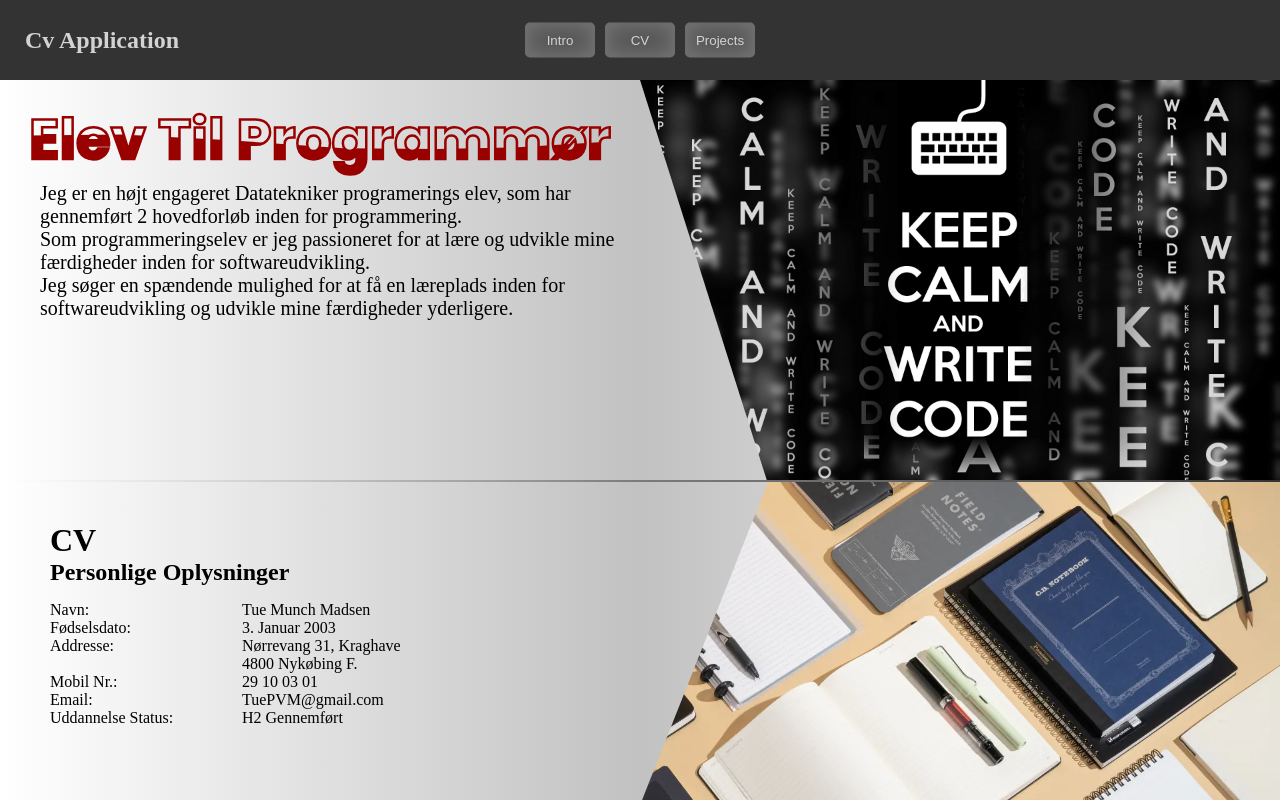
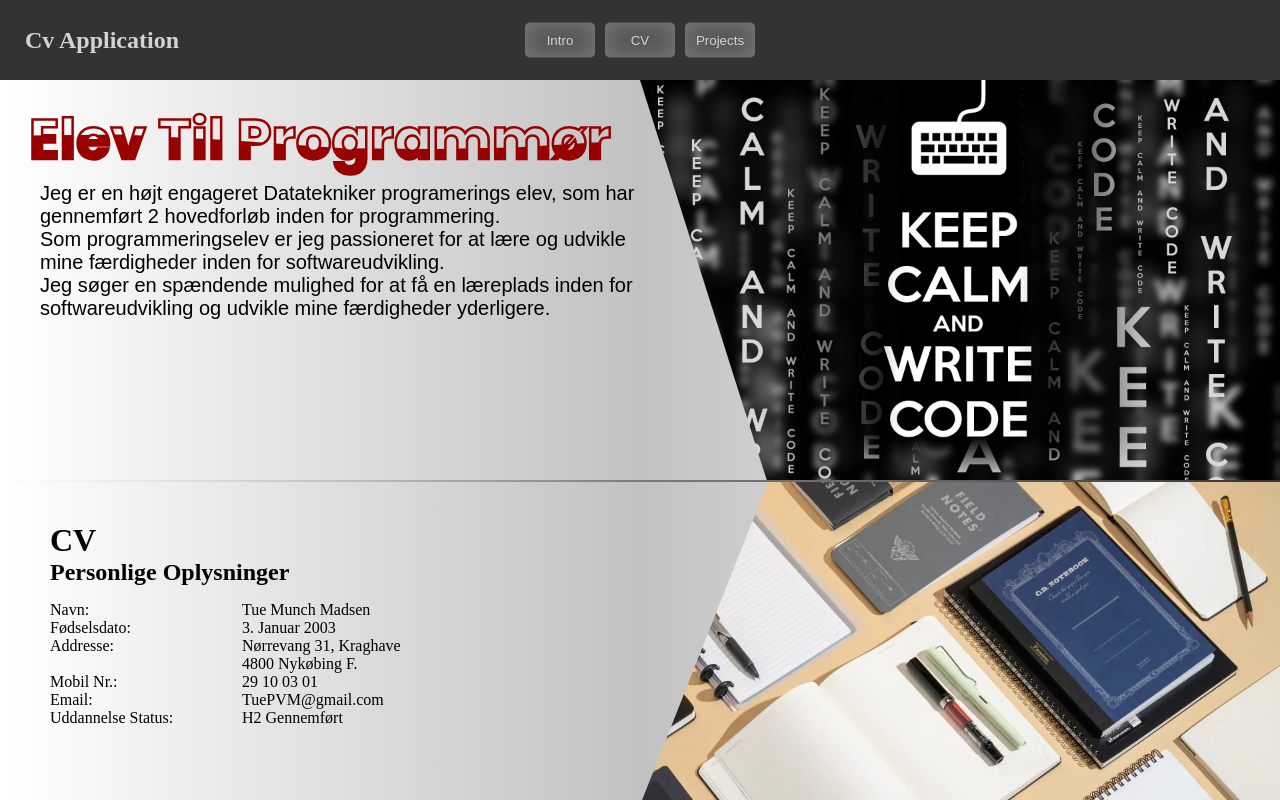
Before and after one commit to PandaOnCaffeine/CvApplication, an Angular app: page / in a window 1280 px wide. Shown: the top 800 px of the page. Built offline with nearby package versions, Linux system fonts and the light colour scheme; grey boxes are pictures that could not be loaded.

Commit message:
Text font

```diff
--- a/src/app/cv/cv.component.css
+++ b/src/app/cv/cv.component.css
@@ -21,9 +21,9 @@
 }
 
 /**/
-.picture-rightside-border{
+.picture-rightside-border {
     border-bottom: 2px solid transparent;
-    border-image: linear-gradient(0.25turn, rgba(255, 255, 255,1), rgba(51, 51, 51,0.7), #333);
+    border-image: linear-gradient(0.25turn, rgba(255, 255, 255, 1), rgba(51, 51, 51, 0.7), #333);
     border-image-slice: 1;
 }
 
--- a/src/app/intro/intro.component.css
+++ b/src/app/intro/intro.component.css
@@ -41,7 +41,7 @@
 .intro-text {
     padding: 0 0 0 40px;
     font-size: 20px;
-    font-family: Dalia;
+    font-family: Arial, Helvetica, sans-serif;
 }
 
 /*                                     */
```
